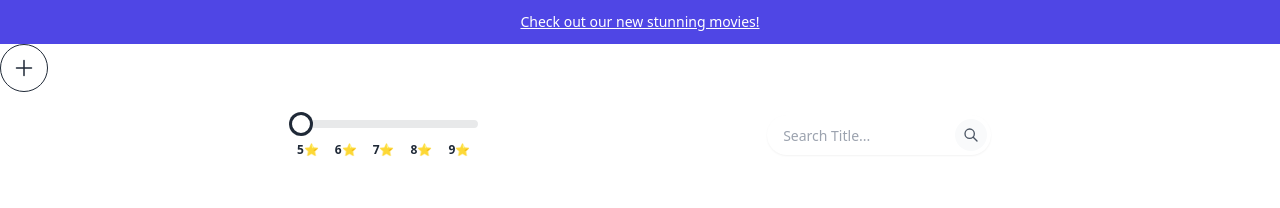
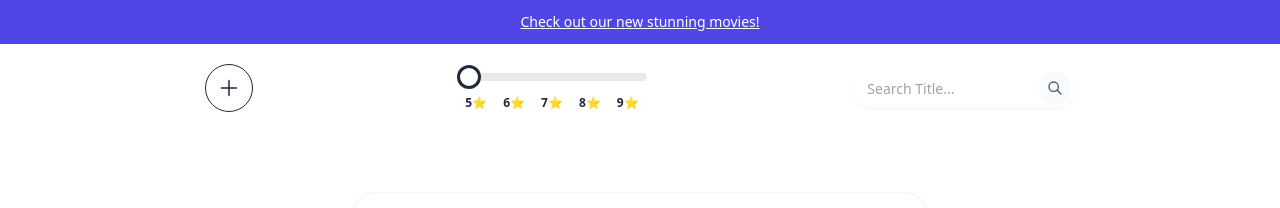
Before and after one commit to ezitounioussama/MoviesBloger, a React (Vite) app: page / in a window 1280 px wide. Shown: the top 208 px of the page. Built offline with nearby package versions, Linux system fonts and the light colour scheme.

Commit message:
some changes haha

```diff
--- a/src/App.jsx
+++ b/src/App.jsx
@@ -1,10 +1,11 @@
 import "./App.css";
-import { useState } from "react";
+import {useState} from "react";
 import Announcement from "./components/Announcement";
 import MovieList from "./components/MovieList";
 import Filter from "./components/Filter";
 import Footer from "./components/Footer";
 import AddForm from "./components/AddForm";
+import {Routes, Route, Link} from "react-router-dom";
 
 function App() {
     const [titleFilter, setTitleFilter] = useState("");
@@ -54,21 +55,22 @@ function App() {
 
     return (
         <div className="App">
-      <Announcement />
-      <AddForm onAddMovie={onAddMovie} />
+            <Announcement/>
+            <div className="flex justify-evenly items-center my-5">
+                <AddForm onAddMovie={onAddMovie}/>
                 <Filter
                     titleFilter={titleFilter}
                     onTitleFilterChange={setTitleFilter}
                     ratingFilter={ratingFilter}
                     onRatingFilterChange={setRatingFilter}
-      />
+                /></div>
             <MovieList
                 titleFilter={titleFilter}
                 ratingFilter={ratingFilter}
                 movies={movies}
             />
 
-      <Footer />
+            <Footer/>
         </div>
     );
 }
--- a/src/components/Filter.jsx
+++ b/src/components/Filter.jsx
@@ -1,5 +1,6 @@
 import React from "react";
 import AddForm from "./AddForm";
+
 function Filter({
                     titleFilter,
                     ratingFilter,
@@ -7,7 +8,7 @@ function Filter({
                     onRatingFilterChange,
                 }) {
     return (
-    <div className="flex justify-evenly items-center my-5">
+        <>
             <div className="hidden sm:flex sm:gap-4">
                 <div className="relative">
                     <input
@@ -64,7 +65,7 @@ function Filter({
                     </svg>
                 </button>
             </div>
-    </div>
+        </>
     );
 }
 
```
Lines whose indentation alone changed are shown as unchanged.
